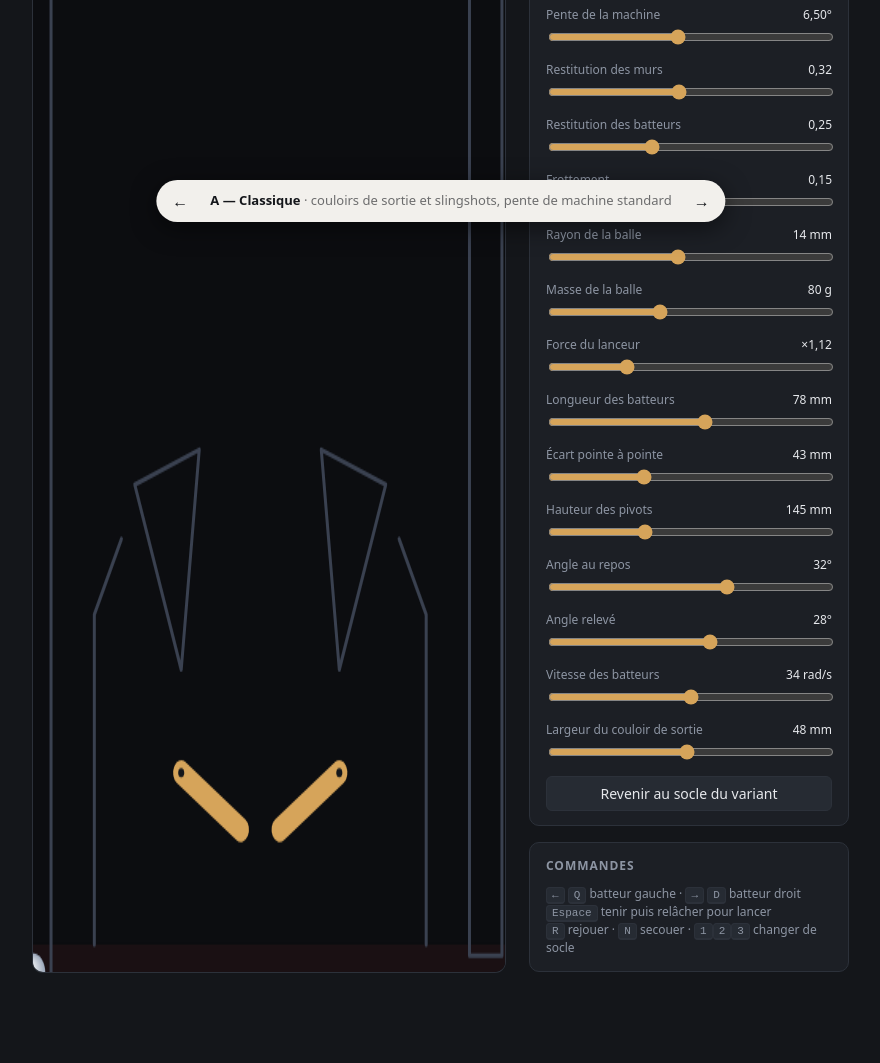
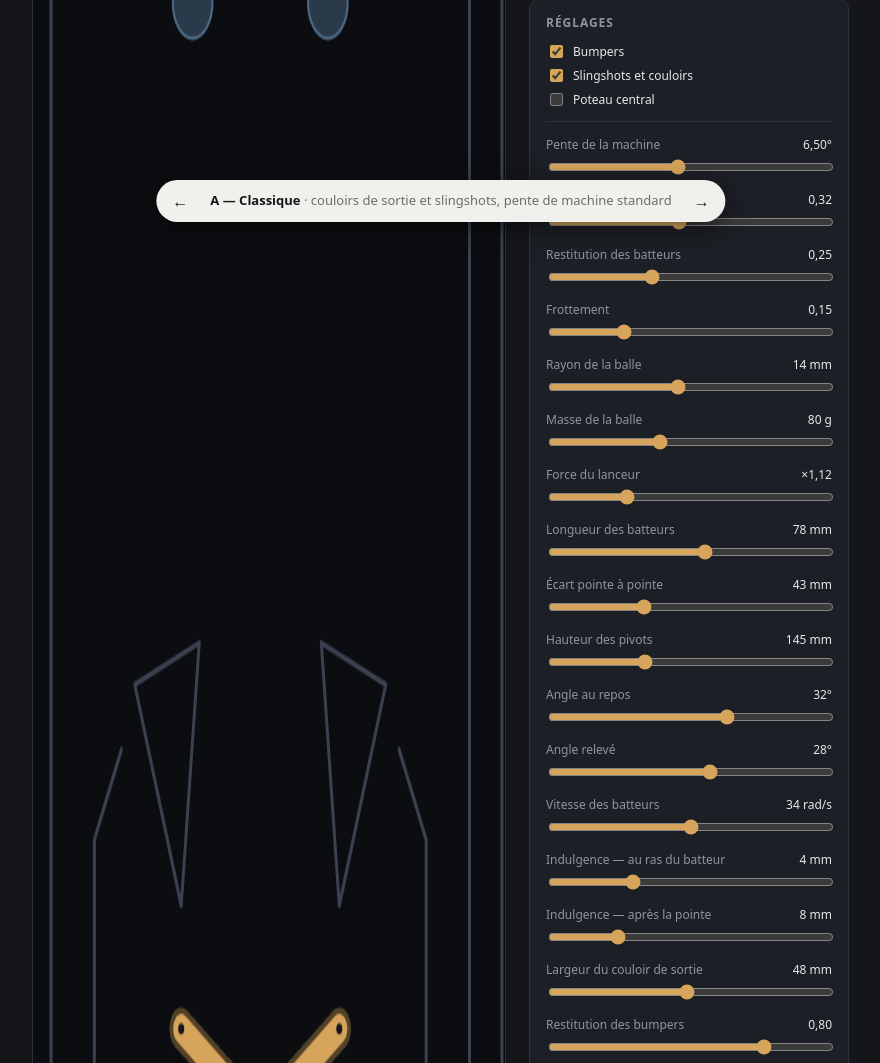
Before and after one commit to gown-dev/BetaBounce, a website built with Vite: page prototype/sensation-flipper/index.html in a window 1280 px wide. Shown: the part 560-1623 px from the top of the page, without its empty margins (199-1079 px from the left). Built offline with nearby package versions, Linux system fonts and the light colour scheme; what @dimforge/rapier2d-deterministic-compat would draw is missing.

Commit message:
prototype: marge d indulgence des batteurs, bumpers, couloir scelle
Retour de la premiere partie jouee : lanceur correct, fluidite bonne, frappe
agreable, mais plateau trop vide — la moindre frappe renvoie la balle au drain.

Indulgence : le batteur physique deborde du batteur dessine, par deux marges
reglables et tracees en pointille. Epaisseur pour la balle qui frole, longueur
pour celle qui passe juste apres la pointe. La marge de longueur est rabotee pour
que l ecart reel laisse toujours passer une balle : sinon le drain se referme et
la partie ne peut plus finir.

Trois bumpers, retirables d une case a cocher, pour que la balle ait quelque chose
a toucher et que la duree d une partie devienne mesurable. Ce ne sont pas des
modules au sens du domaine, juste des cercles rebondissants.

Le separateur du couloir de lancement monte jusqu a la voute : une balle bien
frappee y retombait et la partie ne finissait jamais.

```diff
--- a/prototype/sensation-flipper/index.html
+++ b/prototype/sensation-flipper/index.html
@@ -38,6 +38,9 @@
       .ball-chip { flex: 1; text-align: center; border: 1px solid var(--line); border-radius: 6px; padding: 6px 0; font-variant-numeric: tabular-nums; font-size: 12px; color: var(--dim); }
       .ball-chip.done { color: var(--text); border-color: var(--accent); }
       .ball-chip.live { color: var(--accent); border-color: var(--accent); }
+      .bascules { display: flex; flex-direction: column; gap: 5px; margin-bottom: 14px; padding-bottom: 12px; border-bottom: 1px solid var(--line); }
+      .bascules label { display: flex; align-items: center; gap: 7px; font-size: 12px; color: var(--text); cursor: pointer; }
+      .bascules input { accent-color: var(--accent); }
       label.slider { display: block; margin-bottom: 11px; }
       label.slider .lab { display: flex; justify-content: space-between; font-size: 12px; color: var(--dim); margin-bottom: 3px; }
       label.slider .lab b { color: var(--text); font-weight: 500; font-variant-numeric: tabular-nums; }
@@ -65,9 +68,11 @@
       <div class="panel">
         <h1>PROTOTYPE — la sensation du flipper</h1>
         <p class="note">
-          Socle nu : batteurs, murs, couloirs de sortie, drain, lanceur. Aucun module, aucun score.
-          Ce qu'il y a à juger : la gravité, la restitution, la vitesse de la balle, la longueur et la
-          position des batteurs — et surtout la <b>durée d'une partie à trois balles</b>. Code jetable.
+          Le socle — batteurs, murs, couloirs de sortie, drain, lanceur — plus trois bumpers, pour que
+          la balle ait quelque chose à toucher. Aucun score. Ce qu'il y a à juger : la gravité, la
+          restitution, la vitesse de la balle, la longueur et la position des batteurs, la
+          <b>marge d'indulgence</b> tracée en pointillé autour des batteurs, et surtout la
+          <b>durée d'une partie à trois balles</b>. Code jetable.
         </p>
       </div>
 
--- a/prototype/sensation-flipper/src/main.ts
+++ b/prototype/sensation-flipper/src/main.ts
@@ -16,6 +16,7 @@ import {
   construireSocle,
   anglesBatteur,
   impulsionLanceur,
+  margesEffectives,
   livrer,
   HAUTEUR,
   LARGEUR,
@@ -272,6 +273,15 @@ function dessiner() {
     ctx.arc(X(p.x), Y(p.y), p.r * echelle, 0, Math.PI * 2);
     ctx.fill();
   }
+  for (const b of socle.bumpers) {
+    ctx.fillStyle = '#2b3a4a';
+    ctx.beginPath();
+    ctx.arc(X(b.x), Y(b.y), b.r * echelle, 0, Math.PI * 2);
+    ctx.fill();
+    ctx.strokeStyle = '#4d6b86';
+    ctx.lineWidth = 2;
+    ctx.stroke();
+  }
 
   dessinerBatteur(socle.pivotGauche, batteurs.gauche.angle);
   dessinerBatteur(socle.pivotDroit, batteurs.droit.angle);
@@ -327,6 +337,25 @@ function dessinerBatteur(pivot: [number, number], angle: number) {
   const [px, py] = pivot;
   const bx = px + Math.cos(angle) * reglages.longueurBatteur;
   const by = py + Math.sin(angle) * reglages.longueurBatteur;
+
+  // L'indulgence en pointillé : c'est la différence entre ce que le joueur voit et ce
+  // que le moteur touche. Elle doit être visible ici, sinon on règle à l'aveugle.
+  const marges = margesEffectives(reglages);
+  if (marges.epaisseur > 0 || marges.longueur > 0) {
+    const gx = px + Math.cos(angle) * (reglages.longueurBatteur + marges.longueur);
+    const gy = py + Math.sin(angle) * (reglages.longueurBatteur + marges.longueur);
+    ctx.save();
+    ctx.setLineDash([3, 4]);
+    ctx.strokeStyle = 'rgba(214,164,90,.35)';
+    ctx.lineWidth = (reglages.rayonBatteur + marges.epaisseur) * 2 * echelle;
+    ctx.lineCap = 'round';
+    ctx.beginPath();
+    ctx.moveTo(X(px), Y(py));
+    ctx.lineTo(X(gx), Y(gy));
+    ctx.stroke();
+    ctx.restore();
+  }
+
   ctx.strokeStyle = '#d6a45a';
   ctx.lineWidth = reglages.rayonBatteur * 2 * echelle;
   ctx.lineCap = 'round';
@@ -394,13 +423,39 @@ const CURSEURS: Curseur[] = [
   { cle: 'angleReposDeg', nom: 'Angle au repos', min: 8, max: 46, pas: 1, fmt: (v) => `${v}°` },
   { cle: 'angleHautDeg', nom: 'Angle relevé', min: 4, max: 46, pas: 1, fmt: (v) => `${v}°` },
   { cle: 'vitesseBatteur', nom: 'Vitesse des batteurs', min: 8, max: 60, pas: 1, fmt: (v) => `${v} rad/s` },
+  { cle: 'margeEpaisseur', nom: 'Indulgence — au ras du batteur', min: 0, max: 0.014, pas: 0.0005, fmt: mm },
+  { cle: 'margeLongueur', nom: 'Indulgence — après la pointe', min: 0, max: 0.035, pas: 0.0005, fmt: mm },
   { cle: 'largeurCouloir', nom: 'Largeur du couloir de sortie', min: 0.018, max: 0.08, pas: 0.001, fmt: mm },
+  { cle: 'restitutionBumper', nom: 'Restitution des bumpers', min: 0.3, max: 0.95, pas: 0.01, fmt: brut },
+];
+
+const BASCULES: { cle: keyof Reglages; nom: string }[] = [
+  { cle: 'garnissage', nom: 'Bumpers' },
+  { cle: 'slingshots', nom: 'Slingshots et couloirs' },
+  { cle: 'poteauCentral', nom: 'Poteau central' },
 ];
 
 const boite = document.getElementById('sliders')!;
 
 function construireCurseurs() {
   boite.innerHTML = '';
+
+  const bascules = document.createElement('div');
+  bascules.className = 'bascules';
+  for (const b of BASCULES) {
+    const label = document.createElement('label');
+    const input = document.createElement('input');
+    input.type = 'checkbox';
+    input.checked = reglages[b.cle] as boolean;
+    input.addEventListener('change', () => {
+      (reglages[b.cle] as boolean) = input.checked;
+      reconstruireSurPlace();
+    });
+    label.append(input, document.createTextNode(' ' + b.nom));
+    bascules.append(label);
+  }
+  boite.append(bascules);
+
   for (const c of CURSEURS) {
     const label = document.createElement('label');
     label.className = 'slider';
--- a/prototype/sensation-flipper/src/monde.ts
+++ b/prototype/sensation-flipper/src/monde.ts
@@ -1,7 +1,7 @@
 // PROTOTYPE JETABLE — montage du monde Rapier. Aucun DOM ici, pour qu'un test à blanc
 // sous Node puisse monter le même plateau que la page.
 
-import { gravite, type Reglages, type Socle } from './socle.ts';
+import { gravite, margesEffectives, type Reglages, type Socle } from './socle.ts';
 
 export type Monde = {
   monde: any;
@@ -41,17 +41,31 @@ export function creerMonde(
     );
   }
 
+  for (const b of socle.bumpers) {
+    monde.createCollider(
+      RAPIER.ColliderDesc.ball(b.r)
+        .setTranslation(b.x, b.y)
+        .setRestitution(r.restitutionBumper)
+        .setFriction(r.frottement * 0.5),
+      decor,
+    );
+  }
+
+  // Le batteur physique est plus gros que le batteur dessiné : c'est là que vit toute
+  // l'indulgence. Le rendu, lui, dessine la taille nominale.
+  const marges = margesEffectives(r);
   const batteur = (pivot: [number, number], angle: number) => {
     const corps = monde.createRigidBody(
       RAPIER.RigidBodyDesc.kinematicPositionBased()
         .setTranslation(pivot[0], pivot[1])
         .setRotation(angle),
     );
-    const rr = r.rayonBatteur;
-    const demi = Math.max(0.001, (r.longueurBatteur - 2 * rr) / 2);
+    const rr = r.rayonBatteur + marges.epaisseur;
+    const longueur = r.longueurBatteur + marges.longueur;
+    const demi = Math.max(0.001, (longueur - 2 * rr) / 2);
     monde.createCollider(
       RAPIER.ColliderDesc.capsule(demi, rr)
-        .setTranslation(r.longueurBatteur / 2, 0)
+        .setTranslation(longueur / 2, 0)
         .setRotation(-Math.PI / 2)
         .setRestitution(r.restitutionBatteur)
         .setFriction(r.frottement),
--- a/prototype/sensation-flipper/src/socle.ts
+++ b/prototype/sensation-flipper/src/socle.ts
@@ -21,10 +21,19 @@ export type Reglages = {
   angleHautDeg: number;
   vitesseBatteur: number; // rad/s
 
+  // Indulgence : le batteur physique est plus gros que le batteur dessiné. La balle est
+  // donc frappée alors qu'elle passe un peu à côté de ce que le joueur voit. Deux marges,
+  // parce que les deux ratés n'ont rien à voir : passer *au ras* du batteur, et passer
+  // *juste après la pointe*.
+  margeEpaisseur: number;
+  margeLongueur: number;
+
   largeurCouloir: number; // couloir de sortie
   hauteurPoteau: number;
   slingshots: boolean;
   poteauCentral: boolean;
+  garnissage: boolean; // quelques bumpers, pour que la balle ait quelque chose à faire
+  restitutionBumper: number;
 };
 
 export const LARGEUR = 0.52;
@@ -36,6 +45,7 @@ export type Polyligne = [number, number][];
 export type Socle = {
   murs: Polyligne[];
   poteaux: { x: number; y: number; r: number }[];
+  bumpers: { x: number; y: number; r: number }[];
   pivotGauche: [number, number];
   pivotDroit: [number, number];
   departBalle: [number, number];
@@ -71,11 +81,15 @@ export function construireSocle(r: Reglages): Socle {
     [LARGEUR, 0.86 * H],
     [LARGEUR, 0.012],
     [xR, 0.012],
-    [xR, 0.87 * H],
+    // Le séparateur monte jusqu'à croiser la voûte : le couloir de lancement est un
+    // cul-de-sac scellé, dont la seule sortie est la glissière filaire. Sans ça, une
+    // balle bien frappée y retombe et la partie ne finit jamais.
+    [xR, 0.99 * H],
   ];
 
   const murs: Polyligne[] = [contour];
   const poteaux: Socle['poteaux'] = [];
+  const bumpers: Socle['bumpers'] = [];
 
   const miroir = (p: Polyligne): Polyligne => p.map(([x, y]) => [2 * cx - x, y]);
 
@@ -116,9 +130,21 @@ export function construireSocle(r: Reglages): Socle {
     if (place > 0.002) poteaux.push({ x: cx, y: r.hauteurBatteurs - 0.014, r: Math.min(0.008, place) });
   }
 
+  // Garnissage minimal. Le socle nu a livré son verdict : la moindre frappe renvoie la
+  // balle vers un drain, faute de quoi que ce soit à toucher en haut. Trois bumpers
+  // suffisent à casser les trajectoires et à rendre la durée d'une partie mesurable.
+  if (r.garnissage) {
+    bumpers.push(
+      { x: cx - 0.075, y: 0.70 * H, r: 0.022 },
+      { x: cx + 0.075, y: 0.70 * H, r: 0.022 },
+      { x: cx, y: 0.78 * H, r: 0.022 },
+    );
+  }
+
   return {
     murs,
     poteaux,
+    bumpers,
     pivotGauche,
     pivotDroit,
     departBalle: [LARGEUR - LARGEUR_LANCEUR / 2, 0.032],
@@ -132,6 +158,19 @@ export function construireSocle(r: Reglages): Socle {
       0.86 * H,
     ],
     limiteLanceur: xR,
+  };
+}
+
+// L'indulgence a une limite dure : si les batteurs physiques se rejoignent, le drain se
+// referme et la partie ne peut plus finir. On rabote donc la marge de longueur pour que
+// l'écart réel laisse toujours passer une balle — le joueur peut tricher, pas gagner.
+export function margesEffectives(r: Reglages) {
+  const epaisseur = Math.max(0, r.margeEpaisseur);
+  const cos = Math.cos(rad(r.angleReposDeg));
+  const place = (r.ecartBatteurs - (2 * r.rayonBalle + 0.002)) / 2 - epaisseur;
+  return {
+    epaisseur,
+    longueur: Math.max(0, Math.min(r.margeLongueur, place / Math.max(0.2, cos))),
   };
 }
 
--- a/prototype/sensation-flipper/src/variants.ts
+++ b/prototype/sensation-flipper/src/variants.ts
@@ -23,10 +23,15 @@ const base: Reglages = {
   angleHautDeg: 28,
   vitesseBatteur: 34,
 
+  margeEpaisseur: 0.004,
+  margeLongueur: 0.008,
+
   largeurCouloir: 0.048,
   hauteurPoteau: 0.26,
   slingshots: true,
   poteauCentral: false,
+  garnissage: true,
+  restitutionBumper: 0.8,
 };
 
 export type Variant = { cle: string; nom: string; resume: string; reglages: Reglages };
```
Also changed, not shown: prototype/sensation-flipper/README.md.
